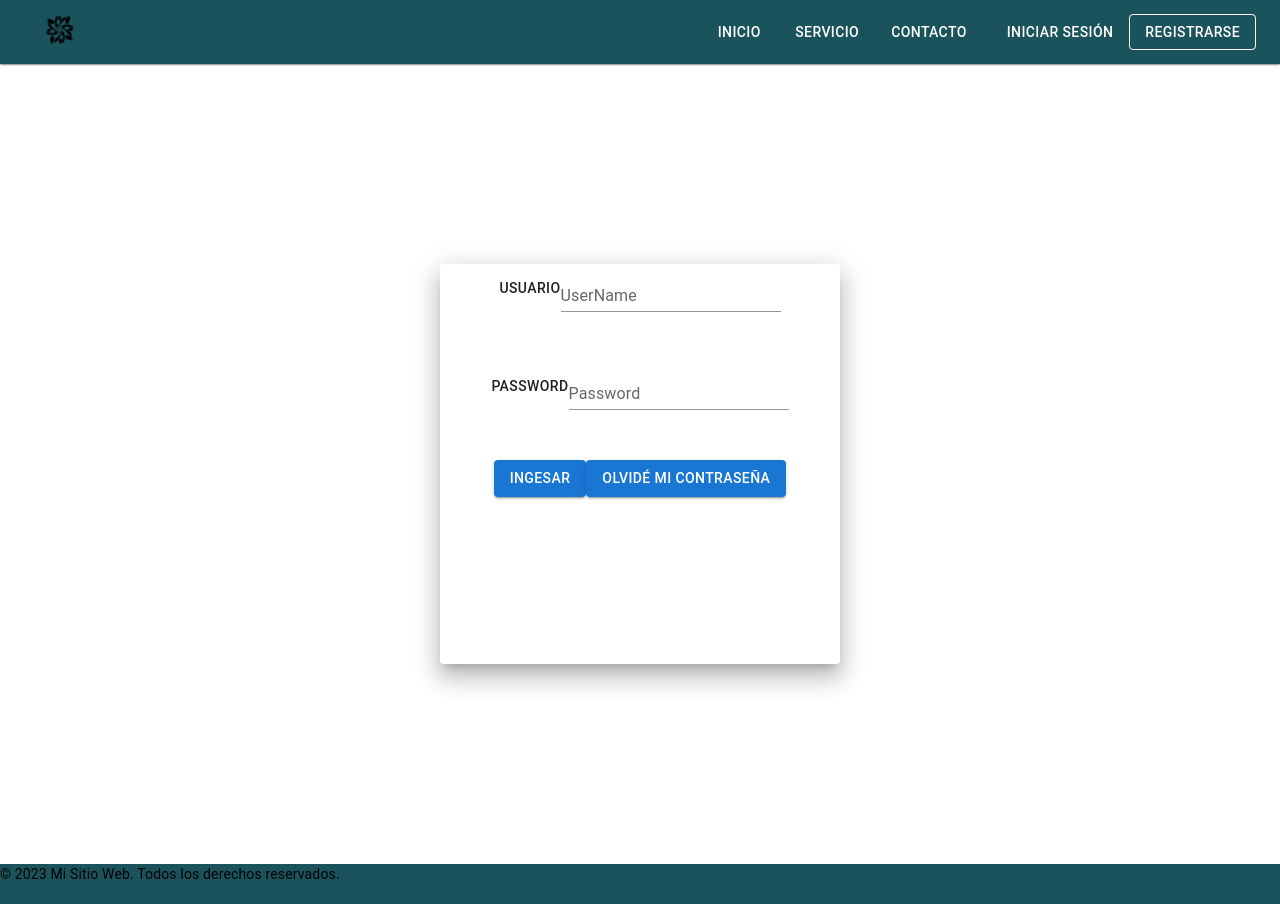
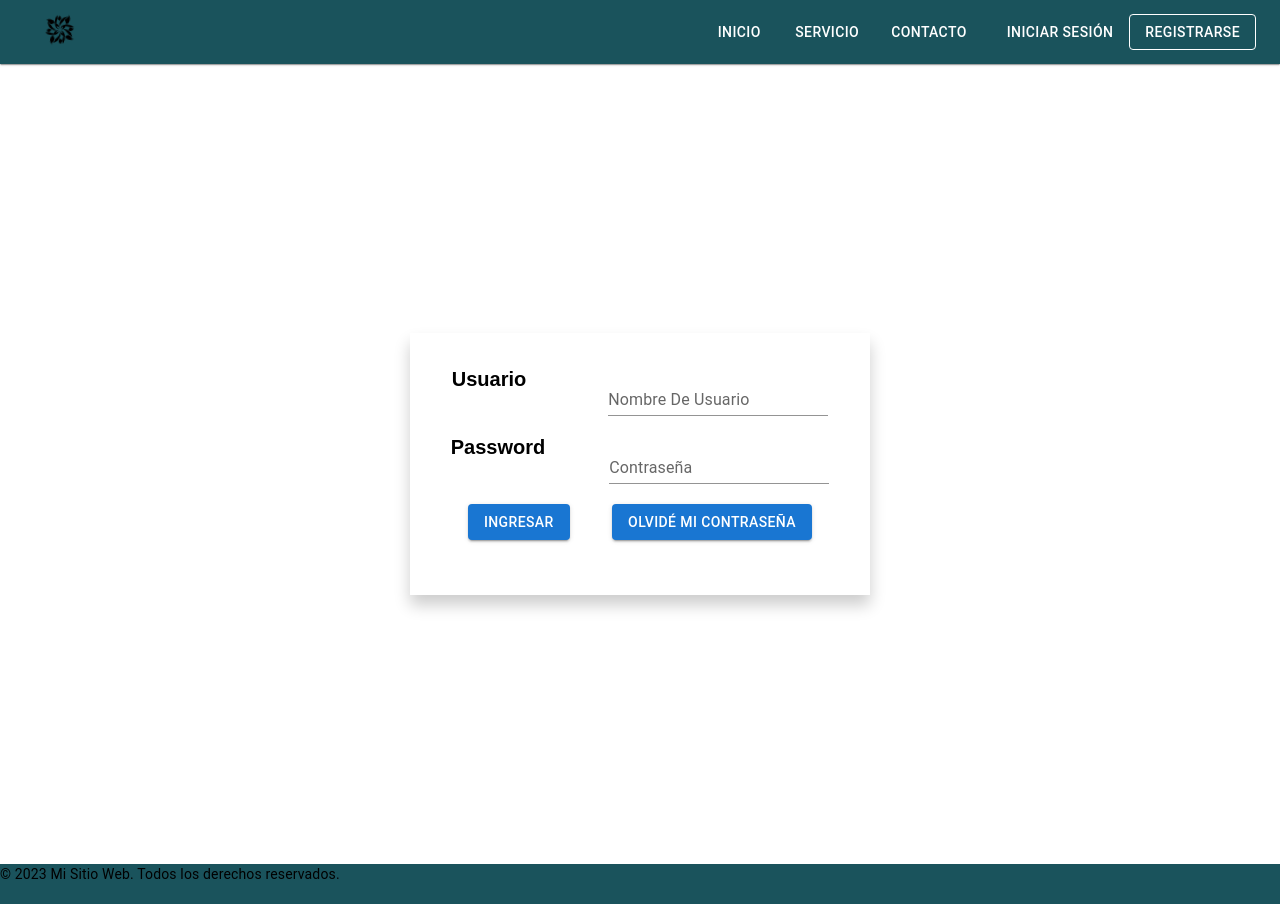
Before and after one commit to jomabaso/react-redux, a React (Create React App) app in the folder jetrix/: page /login in a window 1280 px wide. Built offline with nearby package versions, Linux system fonts and the light colour scheme.

Commit message:
fix view on login

```diff
--- a/jetrix/src/components/public_layouts/landing_components/features_component/Features.js
+++ b/jetrix/src/components/public_layouts/landing_components/features_component/Features.js
@@ -15,7 +15,7 @@ const Features = () => {
     // }, []);
 
     return (
-        <div className="backgroundFeature">
+        <div className="backgroundFeature" data-aos="zoom-out"  data-aos-duration="1000">
 
             <div className="mainFeatures">
                 <div className="mainTitle">
--- a/jetrix/src/components/public_layouts/login_component/LoginPage.js
+++ b/jetrix/src/components/public_layouts/login_component/LoginPage.js
@@ -1,6 +1,6 @@
 import React, { useEffect } from 'react';
 import "./Loginpage.css";
-import { CssBaseline, Box, Container, Card, CardActions, CardContent, CardActionArea, TextField } from '@mui/material';
+import { CssBaseline, Box, Container, Card, CardActions, CardContent, CardActionArea, TextField, Stack } from '@mui/material';
 import { Button, Grid2, Typography } from '@mui/material';
 // import { useNavigate } from 'react-router-dom';
 import { useState } from 'react';
@@ -39,29 +39,33 @@ const LoginPage = () => {
     }, [authState.isAuthenticated, navigate])
 
     return (
-            <div className='mainLogin'>
-                <Card elevation={15}>
-                    <CardActionArea>
-                        <div className='frameLogin'>
-                            <div className='inputLogin'>
-                                <Typography variant='button'>Usuario</Typography>
-                                <TextField id='standard-basic' label='UserName' variant='standard' value={username} onChange={(e) => setUsername(e.target.value)} ></TextField>
+        <div data-aos="fade-up" data-aos-delay="500" data-aos-duration="2000" className='mainLogin'>
 
-                            </div>
-                            <div className='inputLogin'>
-                                <Typography variant='button'>Password</Typography>
-                                <TextField type='password' id='standard-basic' label='Password' variant='standard' value={password} onChange={(e) => setPassword(e.target.value)}></TextField>
-                            </div>
-                            <div className='inputLogin' >
-                                <Button variant="contained" onClick={handleLogin}>Ingesar</Button>
-                                <Button variant="contained">Olvidé mi contraseña</Button>
-                            </div>
-                            {error && <p style={{ color: 'red' }}>{error}</p>} {/* Muestra el error si existe */}
+            <CardActionArea className='custom-card-action-area' >
+                <Stack className='mainStack'>
+                    <Stack className='childStack' direction={'row'} spacing={10}>
+                        <h2 className='custom-textfield'>Usuario</h2>
+                        <TextField className='custom-textfield'  label='Nombre De Usuario' variant='standard' value={username} onChange={(e) => setUsername(e.target.value)} ></TextField>
+                    </Stack>
+                    <Stack className='childStack' direction={'row'} spacing={8}>
+                        <h2 className='custom-textfield'>Password</h2>
+                        <TextField className='custom-textfield' type='password' label='Contraseña' variant='standard' value={password} onChange={(e) => setPassword(e.target.value)}></TextField>
+                    </Stack>
+                    <Stack className='childStack' direction={'row'} spacing={1}>
+                        <Button variant="contained" onClick={handleLogin}>Ingresar</Button>
+                        <Button variant="contained">Olvidé mi contraseña</Button>
+                    </Stack>
+                    <Stack>
+                        {error && <p style={{ color: 'red' }}>{error}</p>} {/* Muestra el error si existe */}
+                    </Stack>
 
-                        </div>
-                    </CardActionArea>
-                </Card>
-            </div>
+
+                </Stack>
+
+
+            </CardActionArea>
+
+        </div>
 
     )
 };
--- a/jetrix/src/components/public_layouts/login_component/Loginpage.css
+++ b/jetrix/src/components/public_layouts/login_component/Loginpage.css
@@ -1,28 +1,53 @@
 .mainLogin{
-    display: flex;
-    justify-content: center;
-    flex-direction: column;
-    align-items: center;
+    display: flex !important;
+    justify-content: center !important;
+    flex-direction: column !important;
+    align-items: center !important;
     /* background-color: rgb(255, 210, 210); */
-    min-height: 100vh;
-    padding: 0 10%;
+    min-height: 100vh !important;
+    padding: 0 5% !important;
+}
+
+.custom-card-action-area{
+    max-width: 40% !important;
+    max-height: 50% !important;
+    padding: 3% !important;
+    display: flex !important;
+    justify-content: center !important;
+    box-shadow:  0px 10px 15px rgba(0, 0, 0, 0.2) !important;
 }
 
 .frameLogin{
-    display: flex;
-    flex-direction: column;
-    min-height: 50vh;
-    min-width: 50vh;
+    display: flex !important;
+    flex-direction: column !important;
     /* background-color: aqua; */
+
     gap: 50px;
+    background-color: azure;
 }
 
 .inputLogin{
 
-    display: flex;
-    justify-content: center;
-    flex-direction: row;
-    align-items: center;
+    display: flex !important;
+    flex-direction: row !important;
+    justify-content: space-between !important;
     /* background-color: beige; */
-    text-align: center;
+    background-color: blue;
 }
+
+.mainStack{
+    display: flex !important;
+    flex-direction: column !important;
+    gap: 20px !important;
+    justify-content: center !important;
+    text-align: center !important;
+}
+.childStack{
+    display: flex !important;
+    justify-content: space-around !important;
+}
+.custom-textfield{
+    display: grid !important;
+    text-align: center !important;
+    justify-content: center !important;
+}
```
